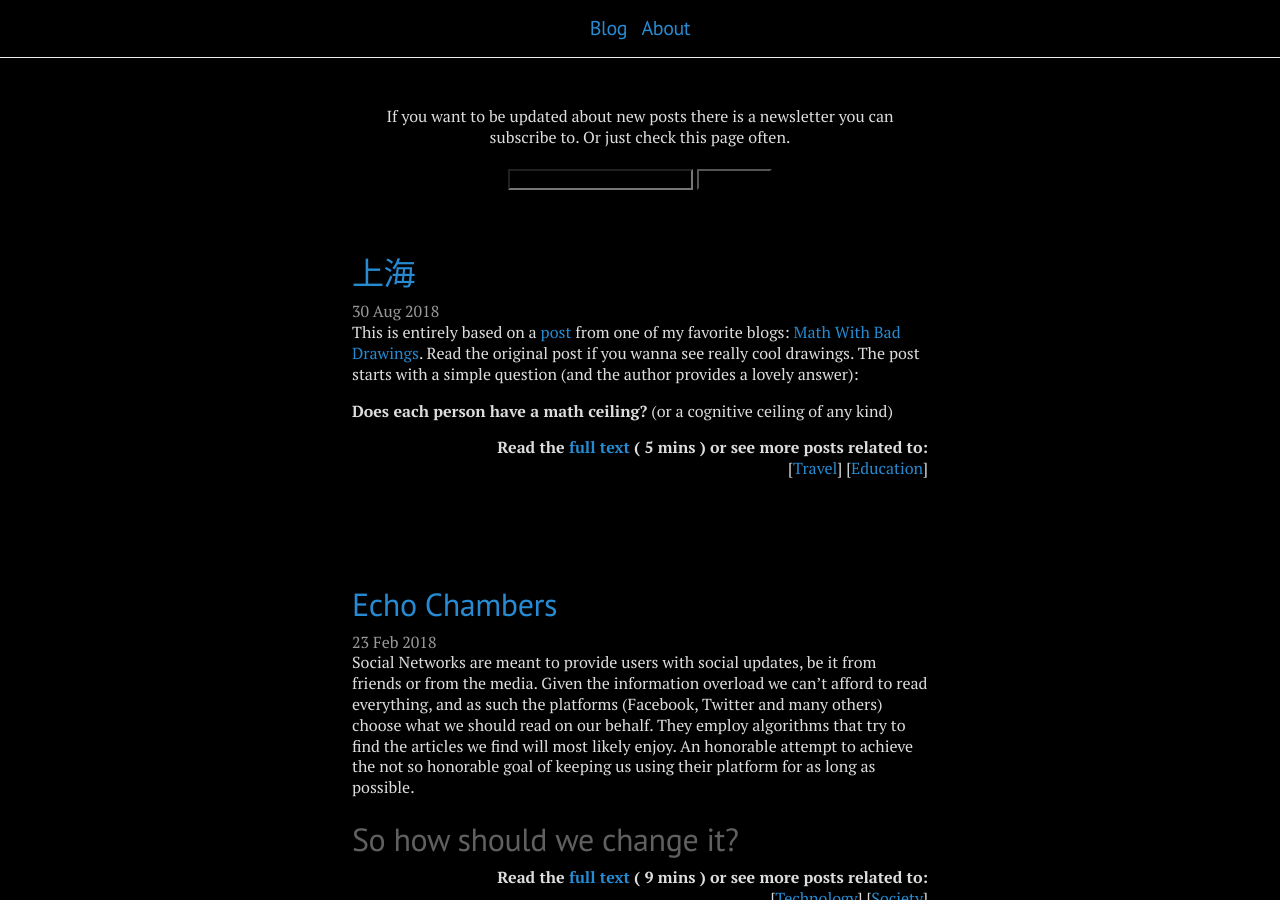
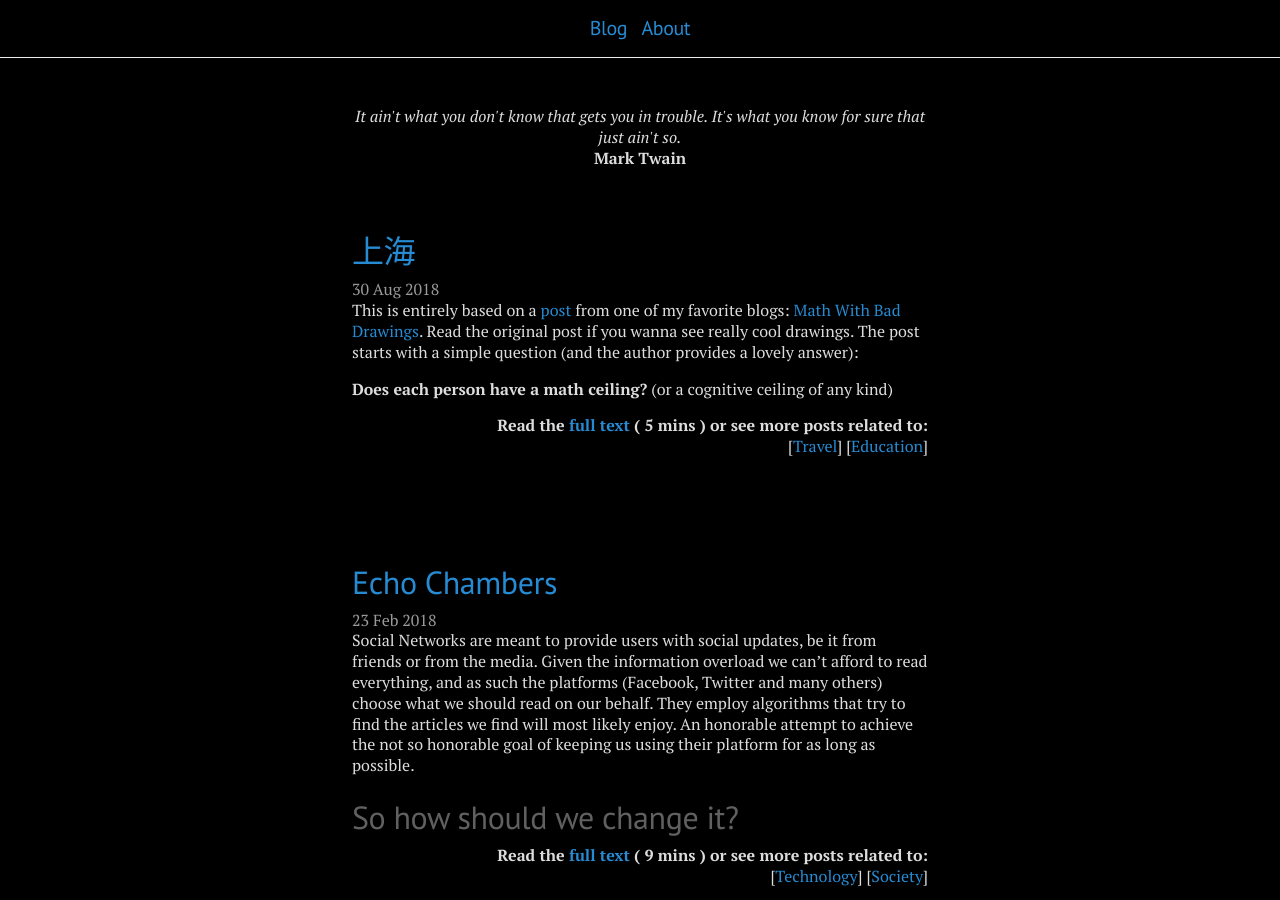
Before and after one commit to migueltorrescosta/migueltorrescosta.github.io, a Jekyll site: the page built from index.md, in a window 1280 px wide and 900 px high. Built offline with Jekyll 4.4.1, drawn with Linux system fonts in a browser that asks for light colours; formulas are drawn with MathJax 3.

Commit message:
Changed blog header

```diff
--- a/index.md
+++ b/index.md
@@ -7,9 +7,12 @@ head: true
 
 <div class="posts">
 
-  <div style="text-align:center">If you want to be updated about new posts there is a newsletter you can subscribe to. Or just check this page often.</div>
-  <br>
-  {% include subscribe.html %}
+  <div style="text-align:center">
+    <i>It ain't what you don't know that gets you in trouble. It's what you know for sure that just ain't so.</i>
+    <br>
+    <b>Mark Twain</b>
+
+  </div>
 
   {% for post in site.posts %}
 
```
